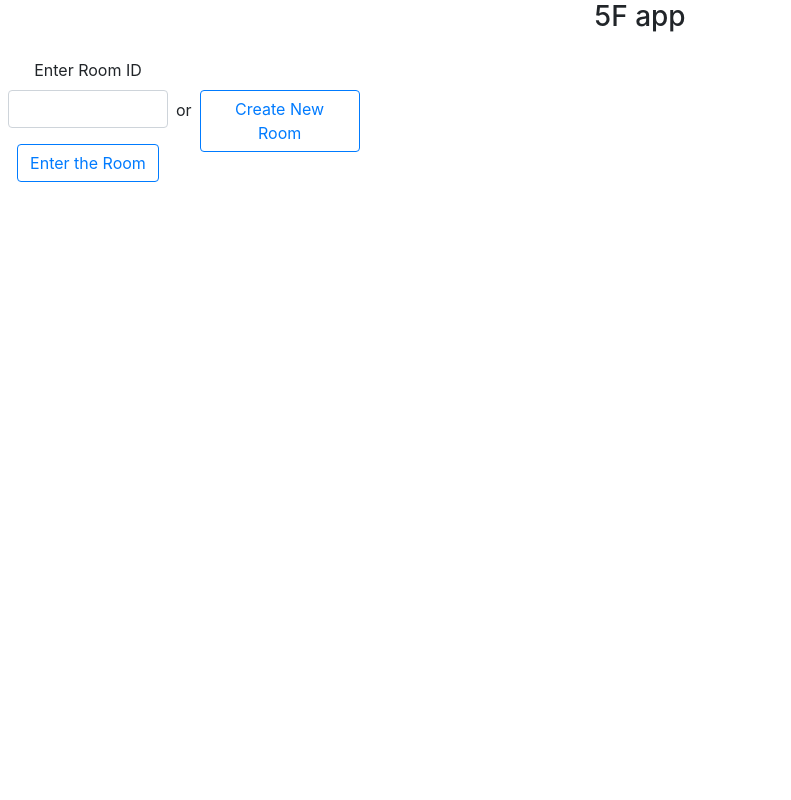
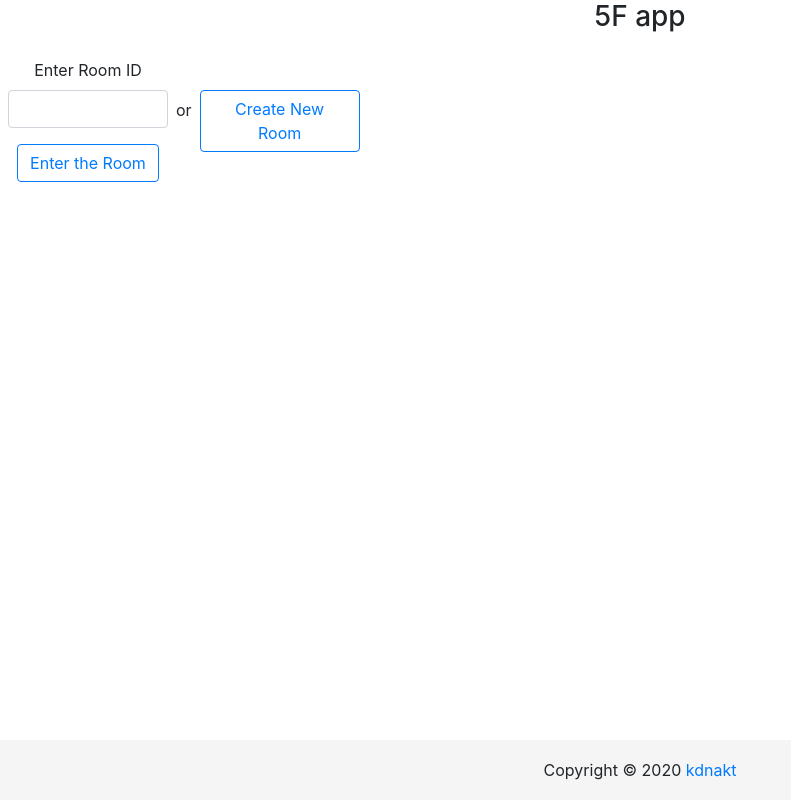
Before and after one commit to kdnakt/5f, a React (Create React App) app in the folder front-app/: page / in a window 1280 px wide. Shown: the whole page, without its empty margins (0-791 px from the left). Built offline with nearby package versions, Linux system fonts and the light colour scheme.

Commit message:
add footer

```diff
--- a/front-app/src/App.tsx
+++ b/front-app/src/App.tsx
@@ -7,6 +7,16 @@ const App: React.FC = () => {
     <div className="App">
       <h3>5F app</h3>
       <RoomSelect />
+      <footer style={{
+        width: '100%',
+        position: 'absolute',
+        bottom: 0,
+        height: '60px',
+        lineHeight: '60px',
+        backgroundColor: '#f5f5f5'
+      }}>
+        Copyright © 2020 <a href='https://twitter.com/kdnakt'>kdnakt</a>
+      </footer>
     </div>
   );
 }
--- a/front-app/src/component/RoomSelect.tsx
+++ b/front-app/src/component/RoomSelect.tsx
@@ -45,6 +45,7 @@ const RoomSelect: React.FC = () => {
       >
         Create New Room
       </Button>
+      <div style={{clear: 'both'}}></div>
     </>
   );
 };
```
